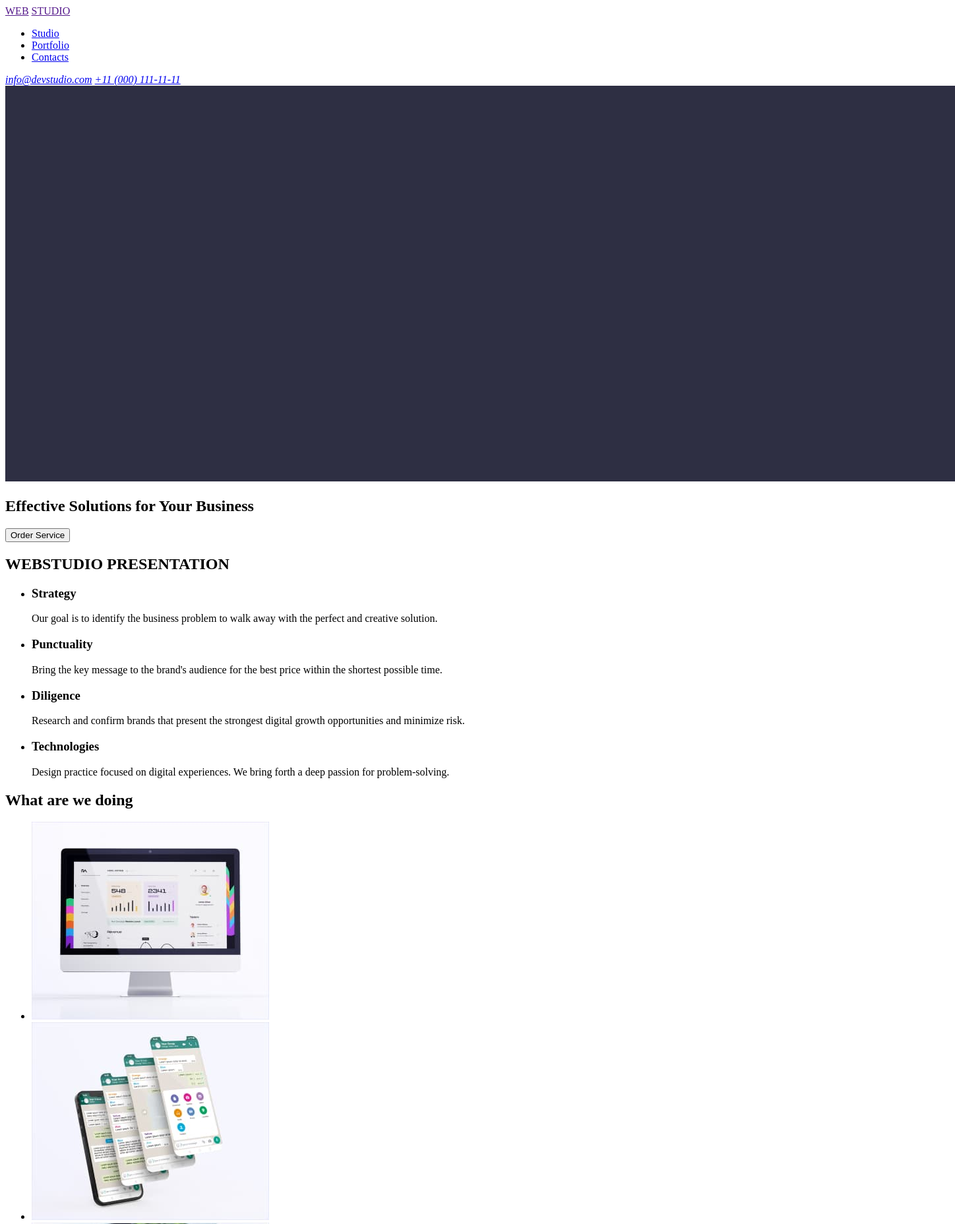
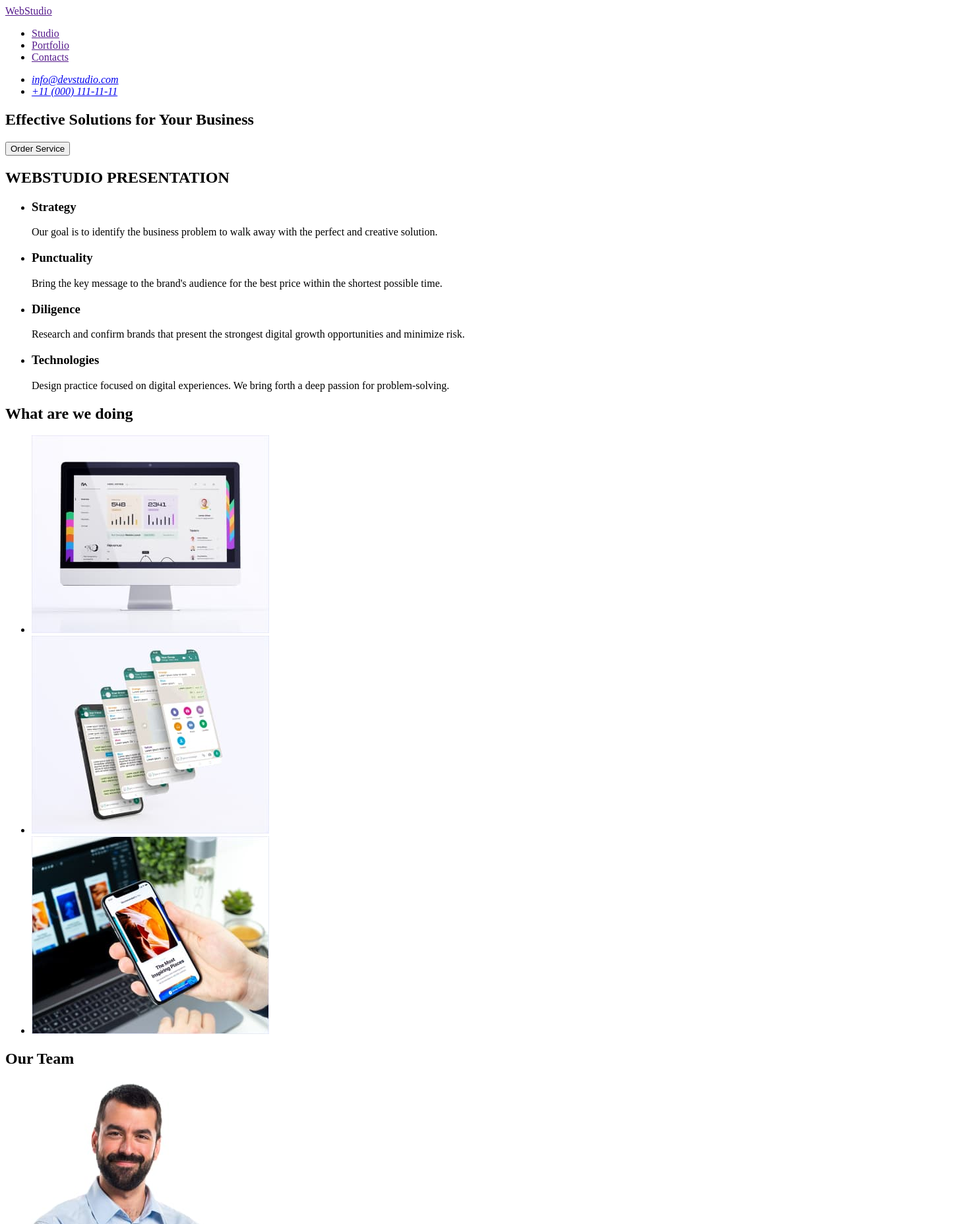
Before and after one commit to OlhaKatrych/goit-markup-hw-01, a plain HTML site: page index.html in a window 1280 px wide. Shown: the top 1856 px of the page at 66% size, 1448 px wide, since content can reach past the window. Drawn offline with Linux system fonts and the light colour scheme.

Commit message:
hw-01-correction1

```diff
--- a/index.html
+++ b/index.html
@@ -10,34 +10,34 @@
     <!--Header section-->
 
     <header>
-      <a href="">WEB</a>
-      <a href="">STUDIO</a>
       <nav>
+        <a href="">WebStudio</a>
+
         <ul>
           <li>
-            <a href="/Studio">Studio</a>
+            <a href="">Studio</a>
           </li>
           <li>
-            <a href="/Portfolio">Portfolio</a>
+            <a href="">Portfolio</a>
           </li>
-          <li><a href="/Contacts">Contacts</a></li>
+          <li><a href="">Contacts</a></li>
         </ul>
       </nav>
-
       <address>
+        <ul>
+          <li>
             <a href="mailto:info@devstudio.com">info@devstudio.com</a>
+          </li>
+          <li>
             <a href="tel:+110001111111">+11 (000) 111-11-11</a>
+          </li>
+        </ul>
       </address>
     </header>
+
     <main>
       <!--Hero section-->
       <section>
-        <img
-          src="./images/hero-section/Dark-bg.jpg"
-          alt="background-navy blue"
-          width="1440"
-          height="600"
-        />
         <h1>Effective Solutions for Your Business</h1>
         <button type="button">Order Service</button>
       </section>
@@ -82,34 +82,25 @@
         <h2>What are we doing</h2>
         <ul>
           <li>
-            <a href="./images/images-section2/img1.jpg">
             <img
               src="./images/images-section2/img1.jpg"
               alt="the monitor shows the personal account"
               width="360"
-                height="300"
             />
-            </a>
           </li>
           <li>
-            <a href="./images/images-section2/img2.jpg">
             <img
               src="./images/images-section2/img2.jpg"
               alt="the phone display design"
               width="360"
-                height="300"
             />
-            </a>
           </li>
           <li>
-            <a href="./images/images-section2/img3.jpg">
             <img
               src="./images/images-section2/img3.jpg"
               alt="the phone in the hand"
               width="360"
-                height="300"
             />
-            </a>
           </li>
         </ul>
       </section>
@@ -164,11 +155,9 @@
 
     <!--Footer section-->
     <footer>
-      <a href="">WEB</a>
-      <a href="">STUDIO</a>
+      <a href="">WebStudio</a>
       <p>
-        Increase the flow of customers and<br />
-        sales for your business with digital<br />
+        Increase the flow of customers and sales for your business with digital
         marketing & growth solutions.
       </p>
     </footer>
```
Lines whose indentation alone changed are shown as unchanged.
